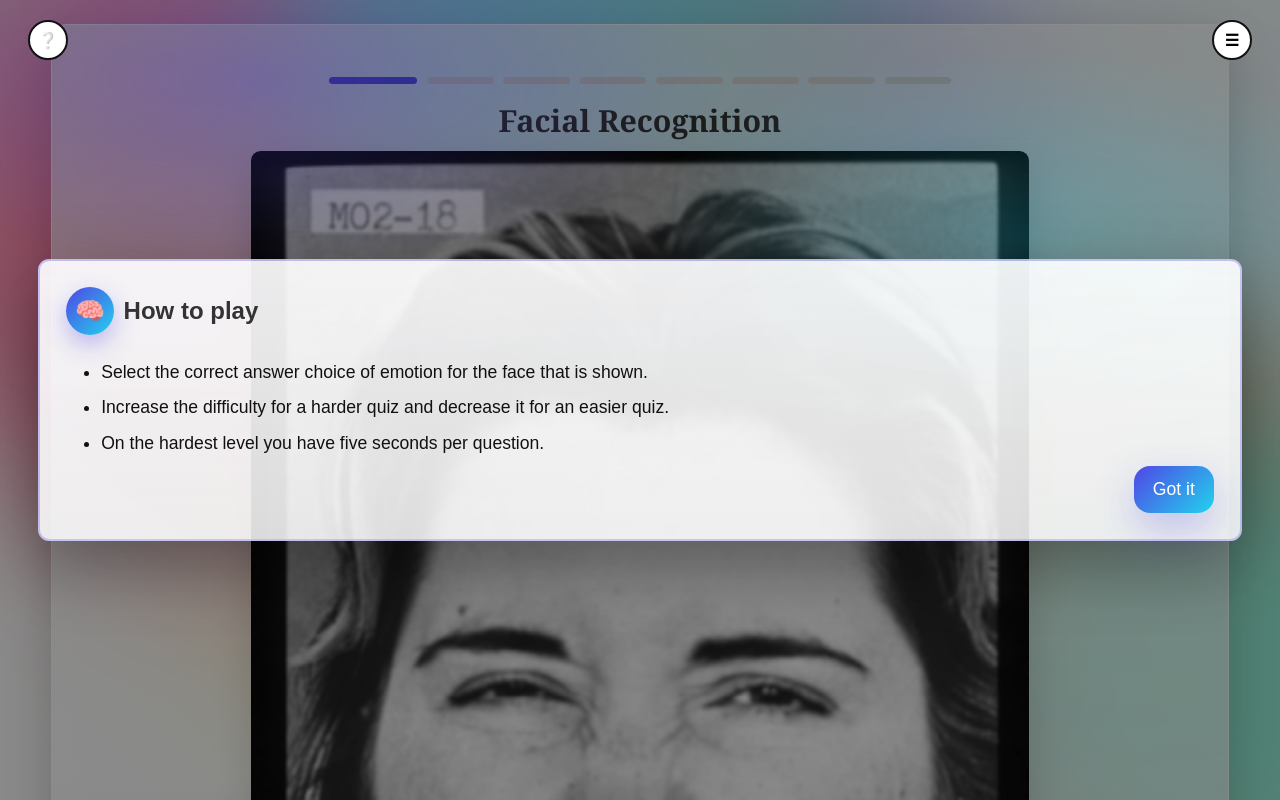
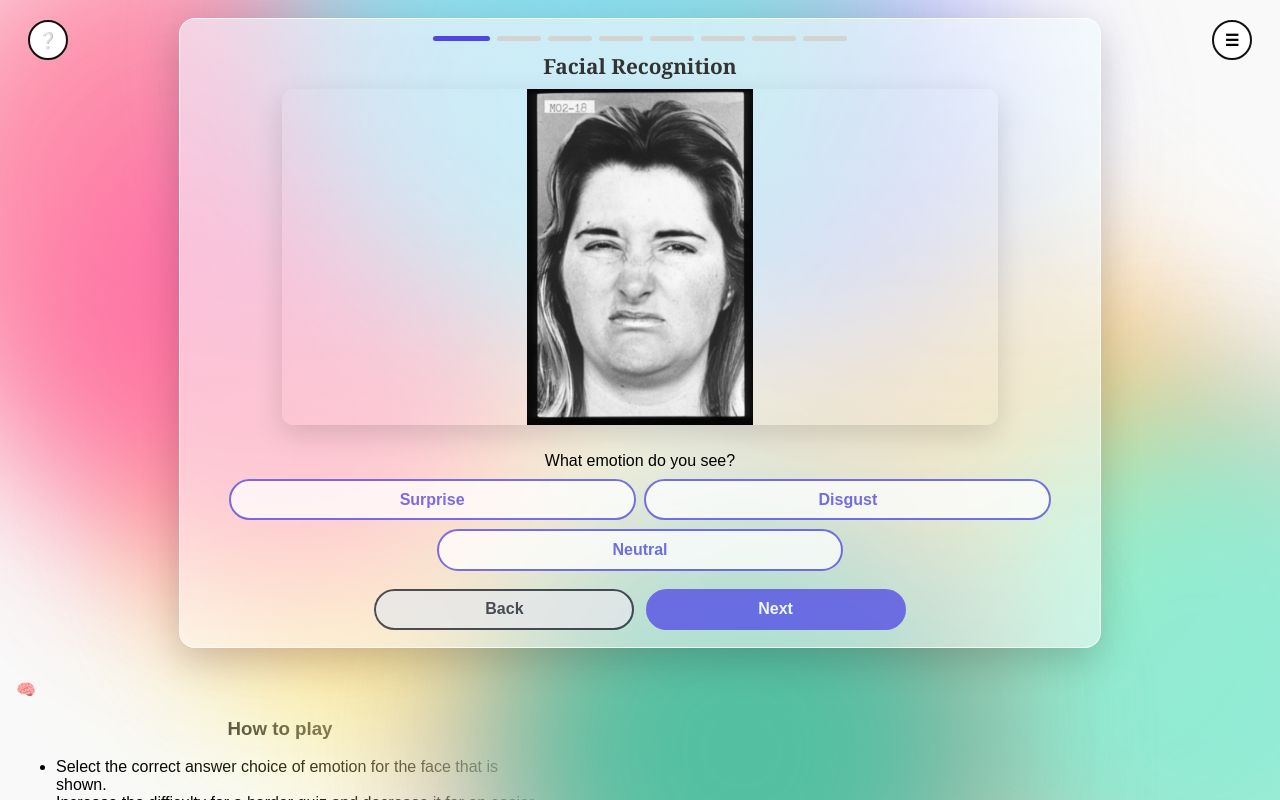
Before and after one commit to jonakfir/SocialQ, a SvelteKit app in the folder frontend/: page /facial-recognition/quiz/1 in a window 1280 px wide. Shown: the top 800 px of the page. Built offline with nearby package versions, Linux system fonts and the light colour scheme; no server answers.

Commit message:
sizing issues

```diff
--- a/frontend/src/routes/facial-recognition/quiz/[difficulty]/+page.svelte
+++ b/frontend/src/routes/facial-recognition/quiz/[difficulty]/+page.svelte
@@ -205,13 +205,13 @@
     --brand-strong: #7c3aed;
     --brand2: #22d3ee;
 
-    /* scale helpers tied to viewport */
-    --pad: min(4vmin, 6vw);
-    --gap: min(2vmin, 3vw);
-    --radius: 3vmin;
-    --font-base: clamp(1.6vmin, 2.2vmin, 3vmin);
-    --font-lg: clamp(2.2vmin, 3vmin, 4vmin);
-    --font-xl: clamp(3vmin, 3.8vmin, 5vmin);
+    /* gentler scaling */
+    --pad: 2.2vmin;
+    --gap: 1.4vmin;
+    --radius: 2vmin;
+    --font-base: clamp(12px, 1.6vmin, 18px);
+    --font-lg: clamp(14px, 2vmin, 20px);
+    --font-xl: clamp(18px, 2.6vmin, 26px);
   }
 
   .quiz-box,
@@ -221,38 +221,44 @@
     font-family: 'Georgia', serif;
     font-weight: 700;
     font-size: var(--font-xl);
-    margin: 0 0 calc(var(--gap) * 0.6);
+    margin: 0 0 calc(var(--gap) * 0.8);
   }
 
+  /* main card now hard limited by viewport */
   .quiz-box {
     display: flex;
     flex-direction: column;
     align-items: center;
     text-align: center;
 
-    /* container sizing by viewport percent */
-    width: 92vw;
+    width: min(72vw, 980px);
     max-width: 92vw;
+    max-height: 86vh;
     padding: var(--pad);
+    overflow: auto;
+
     background:
       linear-gradient(180deg, rgba(255,255,255,.60), rgba(255,255,255,.52)),
       radial-gradient(1200px 800px at 12% 0%, rgba(79,70,229,.10), transparent 60%),
       radial-gradient(1200px 800px at 88% 20%, rgba(34,211,238,.10), transparent 60%);
-    backdrop-filter: blur(1.4vmin);
+    backdrop-filter: blur(1.2vmin);
     border-radius: var(--radius);
-    border: 0.2vmin solid rgba(255,255,255,.75);
-    box-shadow: 0 2vmin 6vmin rgba(0, 0, 0, 0.2);
-    margin: 3vmin auto;
+    border: 0.15vmin solid rgba(255,255,255,.75);
+    box-shadow: 0 1.6vmin 4.8vmin rgba(0, 0, 0, 0.18);
+    margin: 2.2vmin auto;
     box-sizing: border-box;
   }
 
+  /* image fits both width and height of viewport area */
   .quiz-box img {
-    width: 70%;
-    max-width: 90vw;
+    width: min(56vw, 840px);
+    max-width: 100%;
+    max-height: 42vh;
     height: auto;
-    border-radius: calc(var(--radius) * 0.6);
+    object-fit: contain;
+    border-radius: calc(var(--radius) * 0.7);
     margin-bottom: var(--gap);
-    box-shadow: 0 1.6vmin 5vmin rgba(0,0,0,.15);
+    box-shadow: 0 1.2vmin 3.6vmin rgba(0,0,0,.14);
   }
 
   .progress-bar {
@@ -260,38 +266,38 @@
     justify-content: center;
     align-items: center;
     gap: calc(var(--gap) * 0.6);
-    margin-bottom: var(--gap);
+    margin: 0 0 var(--gap);
     width: 100%;
   }
   .dot {
-    width: 6%;
-    height: 0.9vmin;
+    width: 5%;
+    height: 0.6vmin;
     background: #d3d3d3;
-    border-radius: 0.9vmin;
-    transition: background .25s ease, width .25s ease;
+    border-radius: 9999px;
+    transition: background .2s ease, width .2s ease;
   }
-  .dot.active { background: var(--brand); width: 8%; }
+  .dot.active { background: var(--brand); width: 6.5%; }
 
   #options{
     display:flex;
     flex-wrap: wrap;
     justify-content: center;
-    gap: calc(var(--gap) * 0.7);
+    gap: calc(var(--gap) * 0.8);
     width: 100%;
     margin-bottom: var(--gap);
   }
 
+  /* smaller, two per row on desktop, full width on phones */
   .option-btn {
-    display: inline-block;
-    flex: 1 1 42%;
-    max-width: 48%;
-    min-width: 36%;
-    padding: 2vmin 2.4vmin;
+    flex: 1 1 44%;
+    max-width: 46%;
+    min-width: 260px;
+    padding: 1.2vmin 1.6vmin;
     font-size: var(--font-lg);
     font-weight: 700;
     color: var(--brand);
     background: #fff;
-    border: 0.4vmin solid var(--brand);
+    border: 0.35vmin solid var(--brand);
     border-radius: 9999px;
     cursor: pointer;
     transition: transform .05s ease,
@@ -299,176 +305,68 @@
                 border-color .2s, box-shadow .2s;
   }
   .option-btn:not(.selected):hover {
-    background: var(--brand);
-    color: #fff;
-    box-shadow: 0 1.2vmin 3vmin rgba(79,70,229,.25);
+    background: var(--brand); color: #fff;
+    box-shadow: 0 1vmin 2.6vmin rgba(79,70,229,.22);
   }
   .option-btn.selected {
     background: var(--brand-strong);
     border-color: var(--brand-strong);
     color: #fff;
-    box-shadow: 0 1.2vmin 3vmin rgba(124,58,237,.28);
+    box-shadow: 0 1vmin 2.6vmin rgba(124,58,237,.24);
   }
-  .option-btn[disabled]{ opacity:.7; cursor:not-allowed; filter: grayscale(.1); }
+  .option-btn[disabled]{ opacity:.75; cursor:not-allowed; }
 
   .next-btn,
   .back-question-btn {
-    display: inline-block;
-    width: 36%;
-    min-width: 28%;
-    max-width: 40%;
-    padding: 2vmin 2.6vmin;
+    width: 30%;
+    min-width: 180px;
+    max-width: 260px;
+    padding: 1.2vmin 1.6vmin;
     font-size: var(--font-lg);
     font-weight: 700;
     border-radius: 9999px;
+    border: 0.35vmin solid transparent;
     cursor: pointer;
-    transition: filter .2s ease, background .2s, color .2s, border-color .2s;
-    border: 0.4vmin solid transparent;
   }
-  .next-btn {
-    background: var(--brand);
-    color: #fff;
-    border-color: var(--brand);
-  }
+  .next-btn { background: var(--brand); color: #fff; border-color: var(--brand); }
   .next-btn:hover { filter: brightness(1.05); }
-  .next-btn[disabled]{ opacity:.7; cursor:not-allowed; }
+  .next-btn[disabled]{ opacity:.75; cursor:not-allowed; }
 
-  .back-question-btn {
-    background: #e5e7eb;
-    color: #111827;
-    border-color: #111827;
-  }
+  .back-question-btn { background: #e5e7eb; color: #111827; border-color: #111827; }
   .back-question-btn:hover { background: #fff; }
-  .back-question-btn[disabled]{ opacity:.7; cursor:not-allowed; }
+  .back-question-btn[disabled]{ opacity:.75; cursor:not-allowed; }
 
   .nav-row {
-    display: flex;
-    justify-content: center;
-    gap: var(--gap);
-    margin-top: calc(var(--gap) * 0.5);
+    display: flex; justify-content: center; gap: var(--gap);
+    margin-top: calc(var(--gap) * 0.6);
     width: 100%;
   }
 
-  .back-btn {
-    position: absolute;
-    width: 8vmin; height: 8vmin;
-    top: 2.4vmin; left: 2.4vmin;
-    font-size: var(--font-lg); font-weight: bold;
-    background: none; border: none; color: black;
-    cursor: pointer; z-index: 3;
+  .media-row{
+    display:flex; align-items:center; justify-content:center;
+    gap: var(--gap); margin-bottom: var(--gap); width: 100%;
   }
-
-  .media-row{
-    display:flex;
-    align-items:center;
-    justify-content:center;
-    gap: var(--gap);
-    margin-bottom: var(--gap);
-    width: 100%;
-  }
-
   .ring-wrap{
     position:relative;
-    width: min(14vmin, 22vw);
-    height: min(14vmin, 22vw);
+    width: 10vmin; height: 10vmin;
     flex:0 0 auto;
-    margin-bottom: calc(var(--gap) * -0.9);
+    margin-bottom: calc(var(--gap) * -0.6);
   }
+  .ring{ width:100%; height:100%; transform:rotate(-90deg); }
+  .ring .bg{ fill:none; stroke:rgba(0,0,0,.12); stroke-width: 0.7vmin; }
+  .ring .fg{ fill:none; stroke:var(--brand); stroke-width: 0.7vmin; stroke-linecap:round; transition:stroke-dashoffset .08s linear; }
+  .ring-label{ position:absolute; inset:0; display:flex; align-items:center; justify-content:center; font-weight:700; font-size: var(--font-base); color:var(--brand); }
 
-  .ring{
-    width:100%; height:100%;
-    transform:rotate(-90deg);
+  /* tighten the modal too */
+  .modal{ width: min(560px, 92vw); padding: 14px 16px; border-radius: 12px; }
+
+  /* phone rules */
+  @media (max-width: 640px) {
+    .quiz-box { width: 94vw; max-height: 88vh; }
+    .quiz-box img { width: 88vw; max-height: 38vh; }
+    .option-btn { flex: 1 1 100%; max-width: 100%; min-width: 0; }
+    .next-btn, .back-question-btn { width: 44%; min-width: 140px; }
   }
-
-  .ring .bg{
-    fill:none;
-    stroke:rgba(0,0,0,.12);
-    stroke-width: 0.9vmin;
-  }
-
-  .ring .fg{
-    fill:none;
-    stroke:var(--brand);
-    stroke-width: 0.9vmin;
-    stroke-linecap:round;
-    transition:stroke-dashoffset .08s linear;
-  }
-
-  .ring-label{
-    position:absolute; inset:0;
-    display:flex; align-items:center; justify-content:center;
-    font-weight:700;
-    font-size: var(--font-base);
-    color:var(--brand);
-  }
-
-  :global(body){
-    background:
-      radial-gradient(1200px 800px at 20% 0%, rgba(79,70,229,.10), transparent 60%),
-      radial-gradient(1200px 800px at 80% 30%, rgba(34,211,238,.12), transparent 60%),
-      #f7f7fb;
-  }
-
-  /* modal */
-  .modal-backdrop{
-    position: fixed; inset: 0;
-    background:
-      radial-gradient(60% 40% at 20% 10%, rgba(79,70,229,.28), transparent 60%),
-      radial-gradient(50% 40% at 80% 30%, rgba(34,211,238,.24), transparent 60%),
-      rgba(0,0,0,.45);
-    display: grid; place-items: center;
-    z-index: 50;
-    animation: fadeIn .18s ease;
-  }
-  .modal{
-    width: 94vw;
-    max-width: 94vw;
-    background:
-      linear-gradient(180deg, rgba(255,255,255,.92), rgba(255,255,255,.86)),
-      radial-gradient(120% 120% at 0% 0%, rgba(79,70,229,.18), transparent 60%),
-      radial-gradient(120% 120% at 100% 0%, rgba(34,211,238,.18), transparent 60%);
-    border: 0.3vmin solid rgba(79,70,229,.28);
-    border-radius: calc(var(--radius) * 0.7);
-    box-shadow: 0 3vmin 9vmin rgba(0,0,0,.35);
-    padding: calc(var(--pad) * 0.8);
-    text-align: left;
-    color: #0f172a;
-    animation: pop .18s ease;
-    box-sizing: border-box;
-  }
-  .modal-header{
-    display:flex; align-items:center; gap: calc(var(--gap) * 0.6); margin-bottom: 1vmin;
-  }
-  .badge{
-    width: 6vmin; height: 6vmin; border-radius: 9999px;
-    display:grid; place-items:center;
-    background: linear-gradient(135deg, var(--brand), var(--brand2));
-    box-shadow: 0 1.2vmin 3vmin rgba(79,70,229,.35);
-    color: #fff; font-size: var(--font-lg);
-  }
-  .modal h3{ margin: 0; font-size: var(--font-lg); }
-  .modal-body{
-    color:#111; line-height:1.55; padding: 1vmin 0.4vmin 0;
-    font-size: var(--font-base);
-  }
-  .modal-body ul{ margin: 0; padding-left: 4vmin; }
-  .modal-body li{ margin: 1vmin 0; }
-  .modal-actions{
-    display:flex; justify-content:flex-end; gap: calc(var(--gap) * 0.6); margin-top: 1.2vmin;
-  }
-  .action{
-    background: linear-gradient(135deg, var(--brand), var(--brand2));
-    color:#fff; border: none; border-radius: 2vmin;
-    padding: 1.6vmin 2.4vmin; cursor: pointer;
-    box-shadow: 0 2vmin 5vmin rgba(79,70,229,.28);
-    transition: transform .06s ease, box-shadow .2s ease, filter .2s ease;
-    font-size: var(--font-base);
-  }
-  .action:hover{ filter: brightness(1.02); box-shadow: 0 2.4vmin 6vmin rgba(79,70,229,.36); }
-  .action:active{ transform: translateY(0.2vmin); }
-
-  @keyframes pop{ from{ transform: scale(.96); opacity: 0; } to{ transform: scale(1); opacity: 1; } }
-  @keyframes fadeIn{ from{ opacity: 0; } to{ opacity: 1; } }
 </style>
 
 {#if loading}
```
